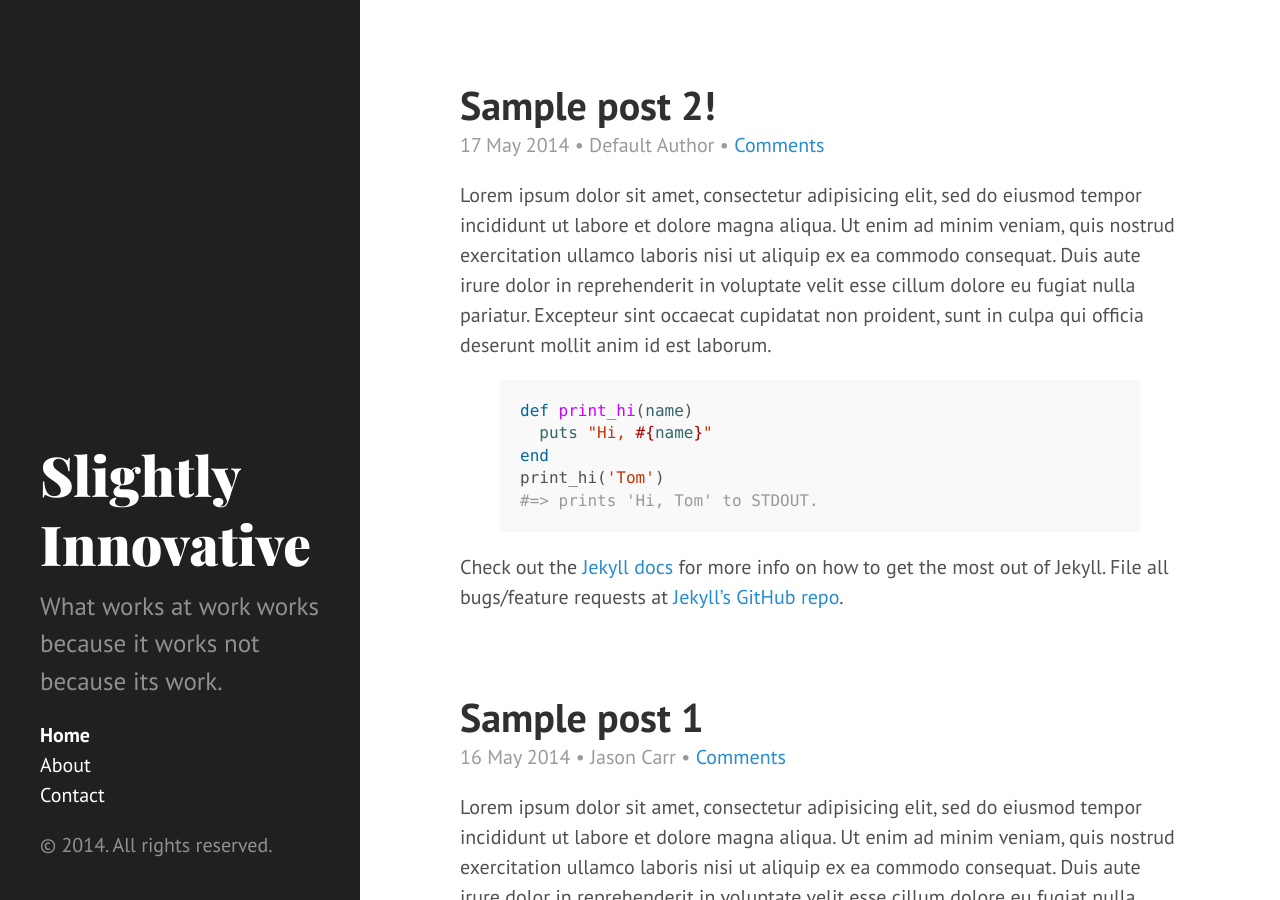
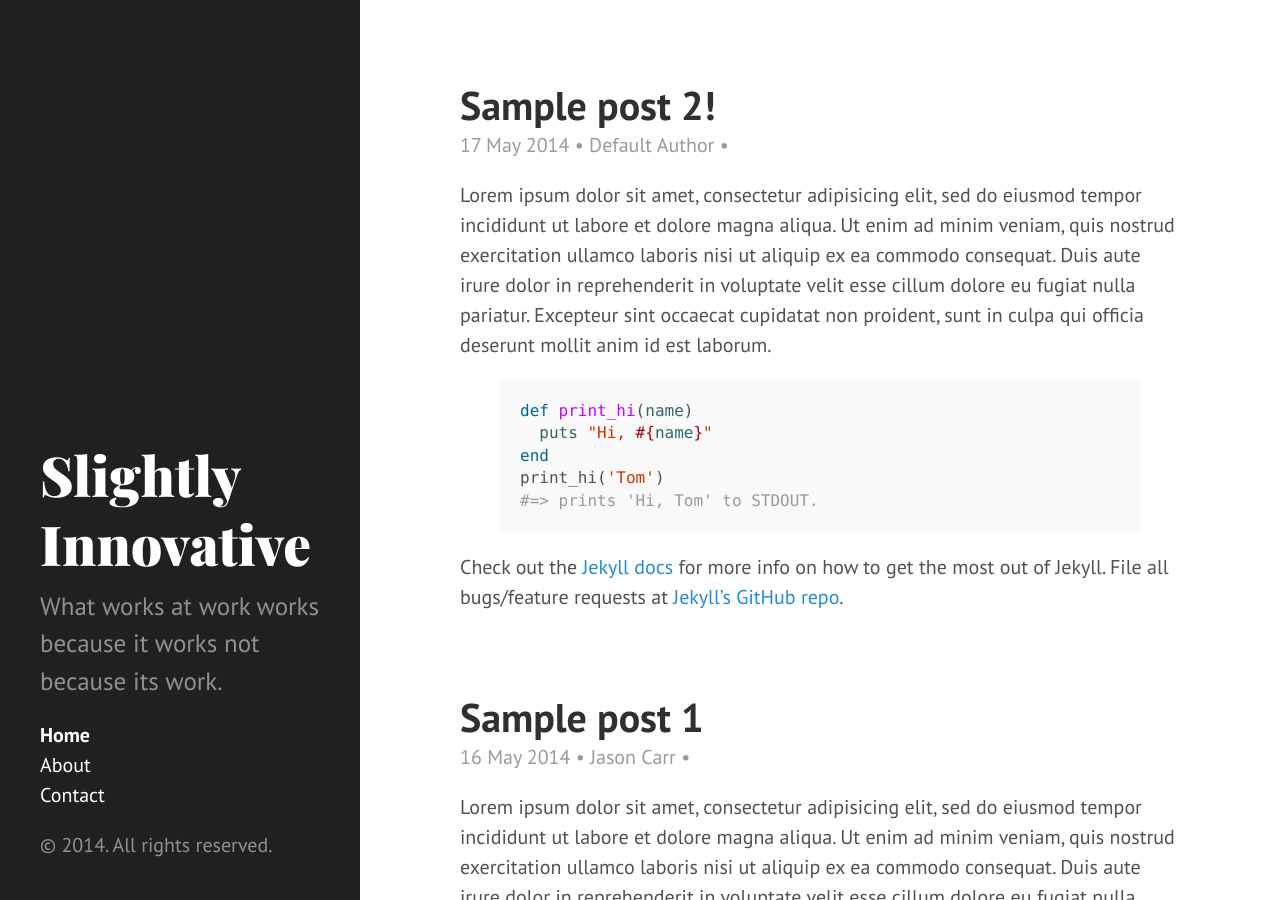
Before and after one commit to lcates/perbyte.github.io, a Jekyll site: the page built from index.html, in a window 1280 px wide and 900 px high. Built offline with Jekyll 4.4.1, drawn with Linux system fonts in a browser that asks for light colours; Markdown is read by kramdown in place of the engine named in the settings; the list of posts is cut into pages by our own code; comment, search, counter and statistics services are not loaded.

```diff
--- a/index.html
+++ b/index.html
@@ -12,7 +12,7 @@
       <time datetime="{{ post.date | date_to_xmlschema }}">{{ post.date | date_to_string }}</time>
       {% if post.author %} &bull; {{ post.author }}{% endif %}
       {% if page.meta %} &bull; {{ page.meta }}{% endif %}
-      {% if post.comments %} &bull; <a href="{{ post.url | prepend: site.baseurl }}#disqus_thread">Comments</a> {% endif %}
+      {% if post.comments %} &bull; <a href="{{ post.url | prepend: site.baseurl }}#disqus_thread"></a> {% endif %}
     </span>
     {{ post.content }}
   </div>
```
